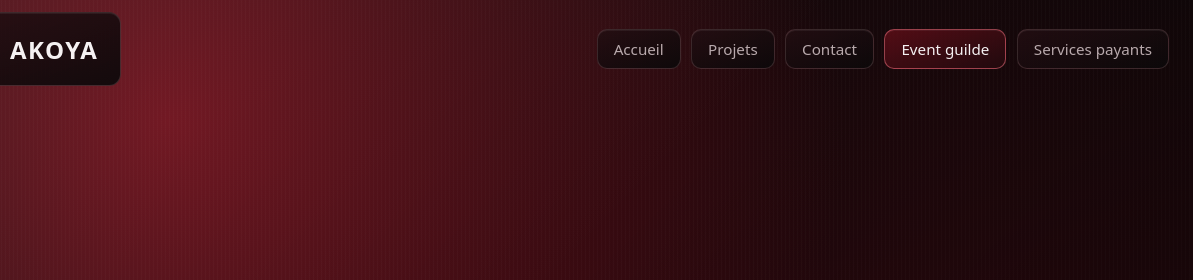
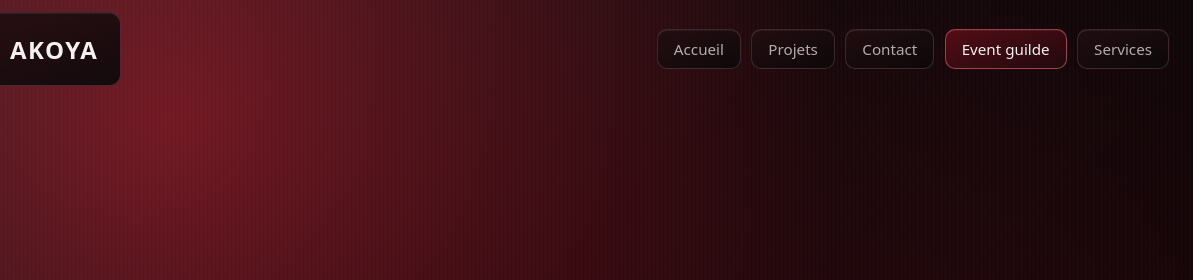
Before and after one commit to DeicideL/akoya-v2, a plain HTML site: page event.html in a window 1280 px wide. Shown: the top 280 px of the page, 87-1280 px from the left. Drawn offline with Linux system fonts and the light colour scheme.

Commit message:
Rename 'Services payants' to 'Services' in navigation

```diff
--- a/event.html
+++ b/event.html
@@ -155,7 +155,7 @@ body {
       <a class="nav-tab" href="projets.html">Projets</a>
       <a class="nav-tab" href="contact.html">Contact</a>
       <a class="nav-tab active" href="event.html">Event guilde</a>
-      <a class="nav-tab" href="services.html">Services payants</a>
+      <a class="nav-tab" href="services.html">Services</a>
     </nav>
   </header>
 
```
